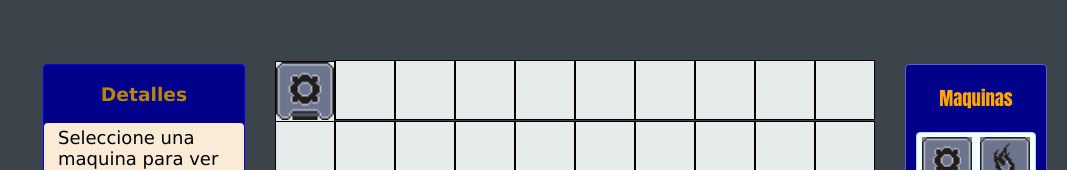
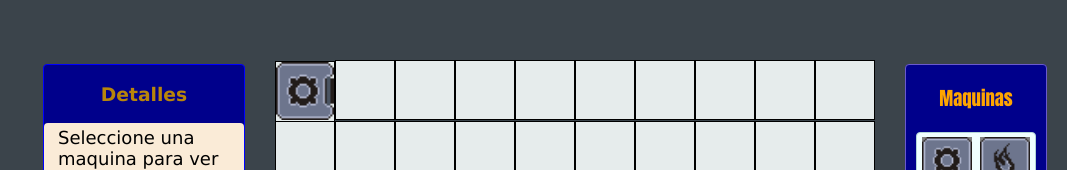
Before and after one commit to PracticaDS/pdes-tp-pochinki, a React (Create React App) app: page / in a window 1280 px wide. Both pictures are taken after a click on the element 518 px from the left and 90 px from the top of the page. Shown: the top 170 px of the page, without its empty margins (213-1280 px from the left). Built offline with nearby package versions, Linux system fonts and the light colour scheme.

Commit message:
Corregidas las coordenadas asignadas en maquina y cada maquina tiene orientacion(default: derecha)

```diff
--- a/src/components/Tablero.css
+++ b/src/components/Tablero.css
@@ -19,3 +19,19 @@
     display: inline-block;
     float: left;
     }
+
+.abajo{
+
+}
+
+.derecha {
+    transform: rotate(270deg);
+}
+
+.izquierda{
+    transform: rotate(90deg)
+}
+
+.arriba {
+    transform: rotate(180deg)
+}
--- a/src/components/Tablero.js
+++ b/src/components/Tablero.js
@@ -7,21 +7,22 @@ import transporter from '../assets/transporter.png';
 import furnace from '../assets/furnace.png';
 
 const renderMaquina = (maquinas,idCelda) => {
-    let fila = idCelda / 10;
-    let columna = idCelda % 10;
+    let fila = Math.round(idCelda / 10);
+    let columna = Math.round(idCelda % 10)+1;
     let maquina = maquinas.find((value,index,array)=> {return (value.x === columna) && (value.y === fila)});
     if(maquina != null){
+        //Se puede refactorear cada imagen a un componente que reciba orientacion e imagen por props
         switch (maquina.type){
             case "CRAFTER":
-                return <img src={crafter} alt="crafter" width='100%' height='100%'/>
+                return <img src={crafter} alt="crafter" width='100%' height='100%' className={maquina.orientacion}/>
             case "SELLER":
-                return <img src={seller} alt="seller" width='100%' height='100%'/>
+                return <img src={seller} alt="seller" width='100%' height='100%' className={maquina.orientacion}/>
             case "STARTER":
-                return <img src={starter} alt="starter" width='100%' height='100%'/>
+                return <img src={starter} alt="starter" width='100%' height='100%' className={maquina.orientacion}/>
             case "TRANSPORTER":
-                return <img src={transporter} alt="transporter" width='100%' height='100%'/>
+                return <img src={transporter} alt="transporter" width='100%' height='100%' className={maquina.orientacion}/>
             case "FURNACE":
-                return <img src={furnace} alt="furnace" width='100%' height='100%'/>
+                return <img src={furnace} alt="furnace" width='100%' height='100%' className={maquina.orientacion}/>
             default :
                 return null
         }
--- a/src/reducers/maquinas.js
+++ b/src/reducers/maquinas.js
@@ -6,13 +6,13 @@ const selectMaquina = (state,tipoMaquina) => {
 };
 
 const colocarMaquina = (state,idCelda) => {
-    let fila = idCelda / 10;
-    let columna = idCelda % 10;
+    let fila = Math.round(idCelda / 10);
+    let columna = Math.round(idCelda % 10)+1;
     if(state.maquinaSeleccionada === "NO" || state.tablero.some((value,index,array)=> {return value.x === columna && value.y === fila})){
         return  state;
     }
     else{
-        state.tablero.push({type: state.maquinaSeleccionada,x: columna,y: fila});
+        state.tablero.push({type: state.maquinaSeleccionada,x: columna,y: fila, orientacion: "derecha"});
         let newState = {tablero: state.tablero, maquinaSeleccionada: "NO"}
         console.log(newState);
         return newState;
```
